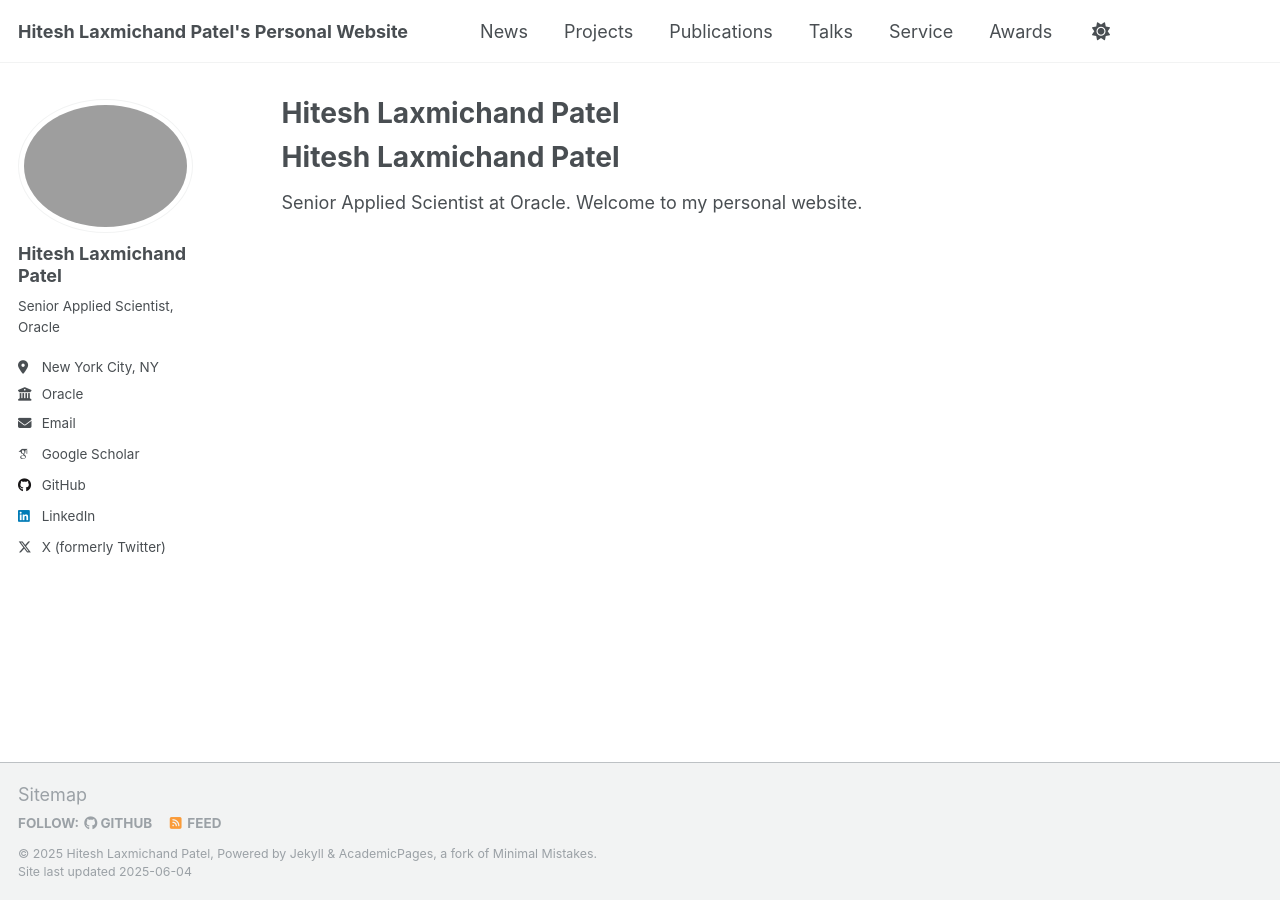
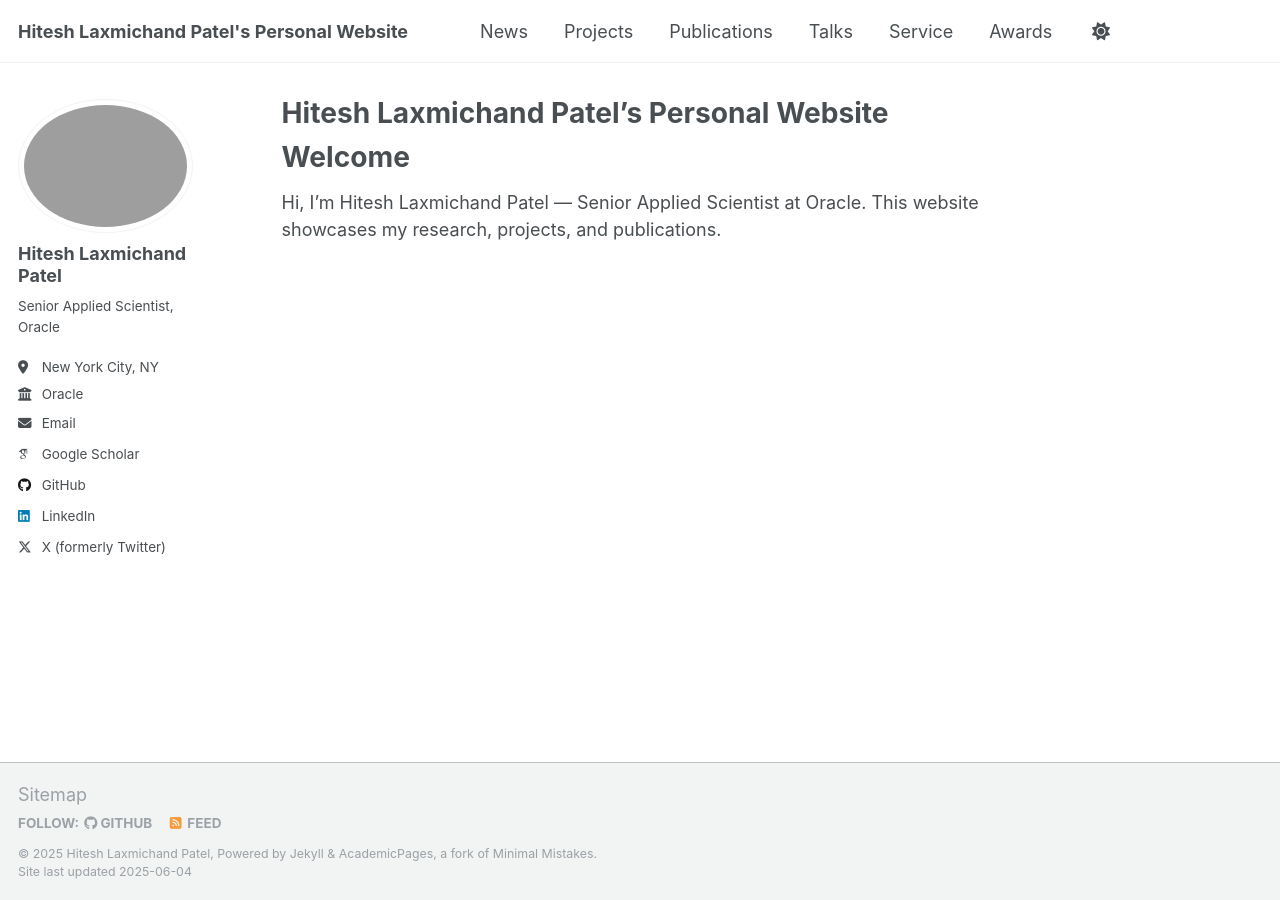
Before and after one commit to HITESHLPATEL/hiteshlpatel.github.io, a Jekyll site: the page built from _pages/index.md, in a window 1280 px wide. Built offline with Jekyll 4.4.1, drawn with Linux system fonts in a browser that asks for light colours; some web fonts are replaced.

Commit message:
Update index.md

```diff
--- a/_pages/index.md
+++ b/_pages/index.md
@@ -1,9 +1,9 @@
 ---
 layout: single
-title: "Hitesh Laxmichand Patel"
+title: "Hitesh Laxmichand Patel’s Personal Website"
 permalink: /
 ---
 
-# Hitesh Laxmichand Patel
+# Welcome
 
-Senior Applied Scientist at Oracle. Welcome to my personal website.
+Hi, I’m Hitesh Laxmichand Patel — Senior Applied Scientist at Oracle. This website showcases my research, projects, and publications.
```
